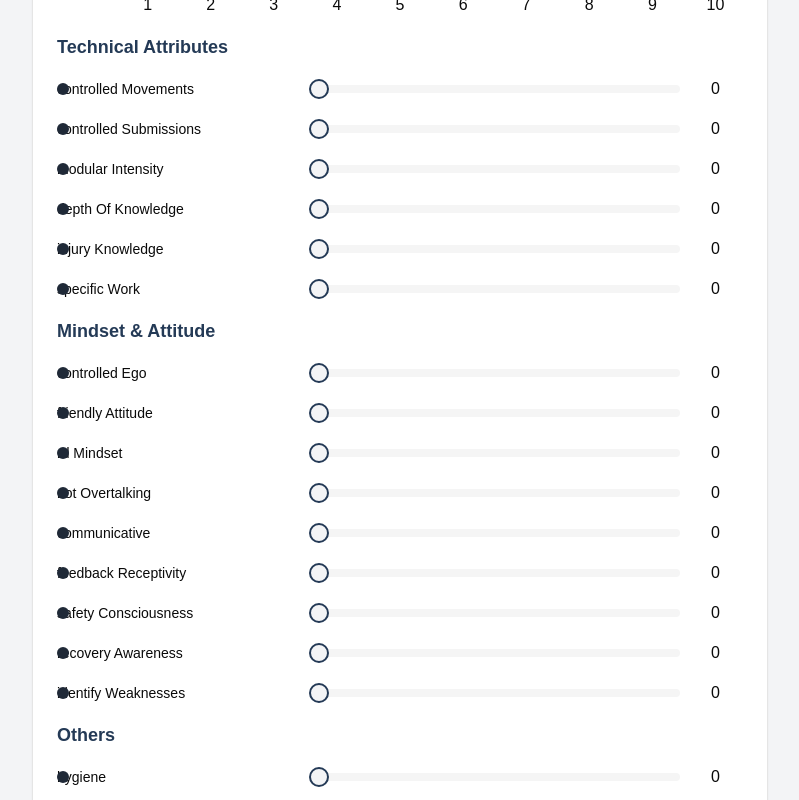
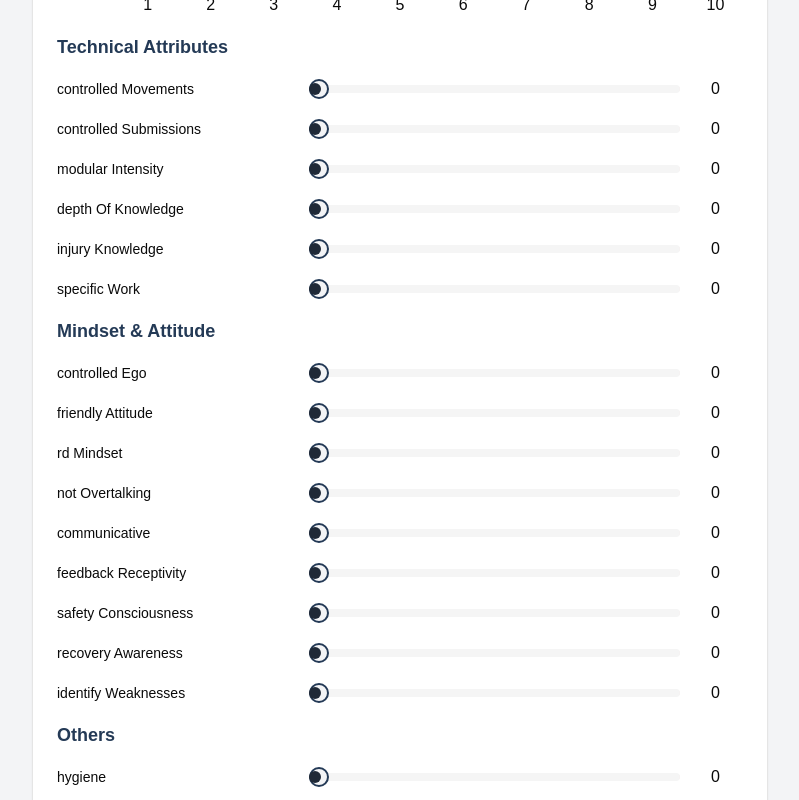
Before and after one commit to jelaludo/BJJ_PartnerAssessmentViz, a Next.js app: page / in a window 1280 px wide. Shown: the part 280-1080 px from the top of the page, without its empty margins (240-1039 px from the left). Built offline with nearby package versions, Linux system fonts and the light colour scheme.

Commit message:
visually I want it to look like my initial prototype. color code, greyed out or darker dots representing the values dots connected to the bottom one.
only one dot to select the value, not two

```diff
--- a/src/app/page.tsx
+++ b/src/app/page.tsx
@@ -1,6 +1,6 @@
 'use client';
 
-import {useState, useEffect} from 'react';
+import {useState, useEffect, useRef} from 'react';
 import {
   Card,
   CardContent,
@@ -78,6 +78,7 @@ export default function Home() {
     useState<AssessmentData>(initialAssessmentData);
   const [selectedPartner, setSelectedPartner] = useState<string>('');
   const {toast} = useToast();
+    const sliderRefs = useRef<Record<keyof AssessmentData, HTMLDivElement>>({});
 
   const handleSliderChange = (
     attribute: keyof AssessmentData,
@@ -127,60 +128,54 @@ export default function Home() {
     setAssessmentData(initialAssessmentData);
   };
 
-  // Function to calculate dot positions based on attribute scores
-  const calculateDotPositions = () => {
-    const dotPositions: { [key: string]: { x: number; y: number } } = {};
-
-    Object.entries(assessmentData).forEach(([attribute, value]) => {
-      const sliderElement = document.getElementById(attribute);
-      if (sliderElement) {
-        const sliderRect = sliderElement.getBoundingClientRect();
-        const dotX = sliderRect.left + (sliderRect.width * value) / 10; // Calculate X position
-        const dotY = sliderRect.top + sliderRect.height / 2; // Y position at the center of the slider
-        dotPositions[attribute] = {x: dotX, y: dotY};
+    const getColorClass = (value: number): string => {
+    if (value >= 8) {
+      return 'bg-green-200';
+    } else if (value >= 4) {
+      return 'bg-yellow-200';
+    } else {
+      return 'bg-red-200';
     }
-    });
-
-    return dotPositions;
   };
 
-  // State to store dot positions
-  const [dotPositions, setDotPositions] = useState<{ [key: string]: { x: number; y: number } }>({});
+    const calculateDotPosition = (attribute: keyof AssessmentData): { x: number; y: number } | null => {
+    const sliderElement = sliderRefs.current[attribute];
+    if (!sliderElement) {
+        return null;
+    }
 
-  // Recalculate dot positions whenever assessmentData changes
+    const sliderRect = sliderElement.getBoundingClientRect();
+    const value = assessmentData[attribute];
+    const dotX = sliderRect.left + (sliderRect.width * value) / 10;
+    const dotY = sliderRect.top + sliderRect.height / 2;
+    return { x: dotX, y: dotY };
+};
+
+const [connectorLines, setConnectorLines] = useState<{ x1: number; y1: number; x2: number; y2: number }[]>([]);
+
 useEffect(() => {
-    setDotPositions(calculateDotPositions());
-  }, [assessmentData]);
-
-  // Function to generate connector lines
-  const generateConnectorLines = () => {
-    const attributes = Object.keys(assessmentData);
-    const lines: { x1: number; y1: number; x2: number; y2: number }[] = [];
+    const attributes = Object.keys(assessmentData) as (keyof AssessmentData)[];
+    const newConnectorLines: { x1: number; y1: number; x2: number; y2: number }[] = [];
 
     for (let i = 0; i < attributes.length - 1; i++) {
         const attribute1 = attributes[i];
         const attribute2 = attributes[i + 1];
 
-      if (dotPositions[attribute1] && dotPositions[attribute2]) {
-        lines.push({
-          x1: dotPositions[attribute1].x,
-          y1: dotPositions[attribute1].y,
-          x2: dotPositions[attribute2].x,
-          y2: dotPositions[attribute2].y,
+        const pos1 = calculateDotPosition(attribute1);
+        const pos2 = calculateDotPosition(attribute2);
+
+        if (pos1 && pos2) {
+            newConnectorLines.push({
+                x1: pos1.x,
+                y1: pos1.y,
+                x2: pos2.x,
+                y2: pos2.y,
             });
         }
     }
 
-    return lines;
-  };
-
-  // Connector lines state
-  const [connectorLines, setConnectorLines] = useState<{ x1: number; y1: number; x2: number; y2: number }[]>([]);
-
-  // Update connector lines when dot positions change
-  useEffect(() => {
-    setConnectorLines(generateConnectorLines());
-  }, [dotPositions]);
+    setConnectorLines(newConnectorLines);
+}, [assessmentData]);
 
   return (
     <div className="flex flex-col items-center justify-center min-h-screen py-2 bg-gray-100">
@@ -241,7 +236,7 @@ export default function Home() {
               ))}
             </div>
 
-            <div className="grid gap-4 relative"> {/* Making container relative */}
+            <div className="grid gap-4 relative">
               <h2 className="font-semibold text-lg text-primary">Technical Attributes</h2>
               {Object.entries(assessmentData)
                 .filter(([key]) => [
@@ -253,11 +248,14 @@ export default function Home() {
                   'specificWork',
                 ].includes(key))
                 .map(([attribute, value]: [string, number]) => (
-                  <div key={attribute} className="grid grid-cols-11 gap-2 items-center relative">  {/* Making each row relative */}
+                  <div key={attribute} className="grid grid-cols-11 gap-2 items-center relative">
                     <Label htmlFor={attribute} className="col-span-4 justify-self-start">
                       {attribute.replace(/([A-Z])/g, ' $1')}
                     </Label>
-                    <div className="col-span-6">
+                    <div className="col-span-6 relative">
+                      <div
+                        className={`absolute top-1/2 left-0 w-full h-1 transform -translate-y-1/2 rounded-full ${getColorClass(value)}`}
+                      />
                       <Slider
                         id={attribute}
                         defaultValue={[value]}
@@ -265,16 +263,14 @@ export default function Home() {
                         step={1}
                         onValueChange={(val) => handleSliderChange(attribute as keyof AssessmentData, val)}
                       />
-                      {/* Dot Display */}
-                      {dotPositions[attribute] && (
                       <div
+                        ref={el => (sliderRefs.current[attribute as keyof AssessmentData] = el)}
                         className="absolute w-3 h-3 rounded-full bg-gray-800 transform -translate-y-1/2"
                         style={{
-                            left: `${value * 10}%`,  // Position using the slider value
-                            top: '50%',                // Center the dot vertically
+                          left: `${value * 10}%`,
+                          top: '50%',
                         }}
                       />
-                      )}
                     </div>
                     <div className="col-span-1 text-center">{value}</div>
                   </div>
@@ -300,7 +296,10 @@ export default function Home() {
                     <Label htmlFor={attribute} className="col-span-4 justify-self-start">
                       {attribute.replace(/([A-Z])/g, ' $1')}
                     </Label>
-                    <div className="col-span-6">
+                    <div className="col-span-6 relative">
+                      <div
+                        className={`absolute top-1/2 left-0 w-full h-1 transform -translate-y-1/2 rounded-full ${getColorClass(value)}`}
+                      />
                       <Slider
                         id={attribute}
                         defaultValue={[value]}
@@ -308,16 +307,14 @@ export default function Home() {
                         step={1}
                         onValueChange={(val) => handleSliderChange(attribute as keyof AssessmentData, val)}
                       />
-                      {/* Dot Display */}
-                      {dotPositions[attribute] && (
                       <div
+                        ref={el => (sliderRefs.current[attribute as keyof AssessmentData] = el)}
                         className="absolute w-3 h-3 rounded-full bg-gray-800 transform -translate-y-1/2"
                         style={{
-                            left: `${value * 10}%`,  // Position using the slider value
-                            top: '50%',                // Center the dot vertically
+                          left: `${value * 10}%`,
+                          top: '50%',
                         }}
                       />
-                      )}
                     </div>
                     <div className="col-span-1 text-center">{value}</div>
                   </div>
@@ -333,7 +330,10 @@ export default function Home() {
                     <Label htmlFor={attribute} className="col-span-4 justify-self-start">
                       {attribute.replace(/([A-Z])/g, ' $1')}
                     </Label>
-                    <div className="col-span-6">
+                    <div className="col-span-6 relative">
+                      <div
+                        className={`absolute top-1/2 left-0 w-full h-1 transform -translate-y-1/2 rounded-full ${getColorClass(value)}`}
+                      />
                       <Slider
                         id={attribute}
                         defaultValue={[value]}
@@ -341,16 +341,14 @@ export default function Home() {
                         step={1}
                         onValueChange={(val) => handleSliderChange(attribute as keyof AssessmentData, val)}
                       />
-                      {/* Dot Display */}
-                      {dotPositions[attribute] && (
                       <div
+                        ref={el => (sliderRefs.current[attribute as keyof AssessmentData] = el)}
                         className="absolute w-3 h-3 rounded-full bg-gray-800 transform -translate-y-1/2"
                         style={{
-                            left: `${value * 10}%`,  // Position using the slider value
-                            top: '50%',                // Center the dot vertically
+                          left: `${value * 10}%`,
+                          top: '50%',
                         }}
                       />
-                      )}
                     </div>
                     <div className="col-span-1 text-center">{value}</div>
                   </div>
```
Lines whose indentation alone changed are shown as unchanged.
